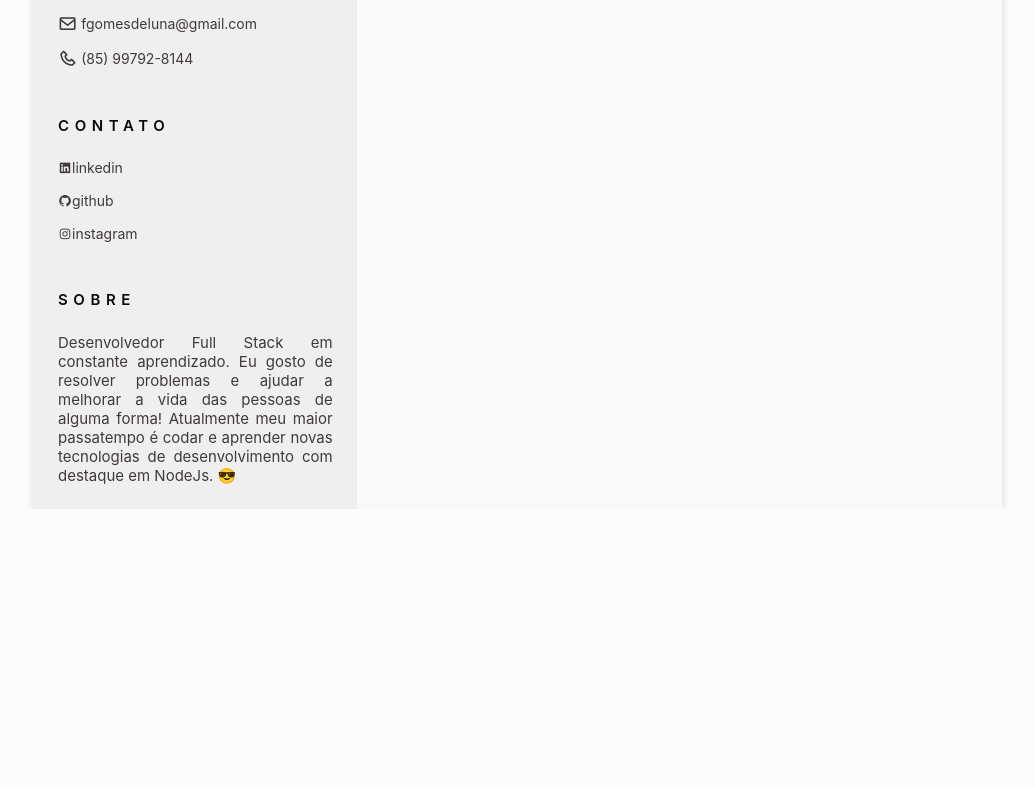
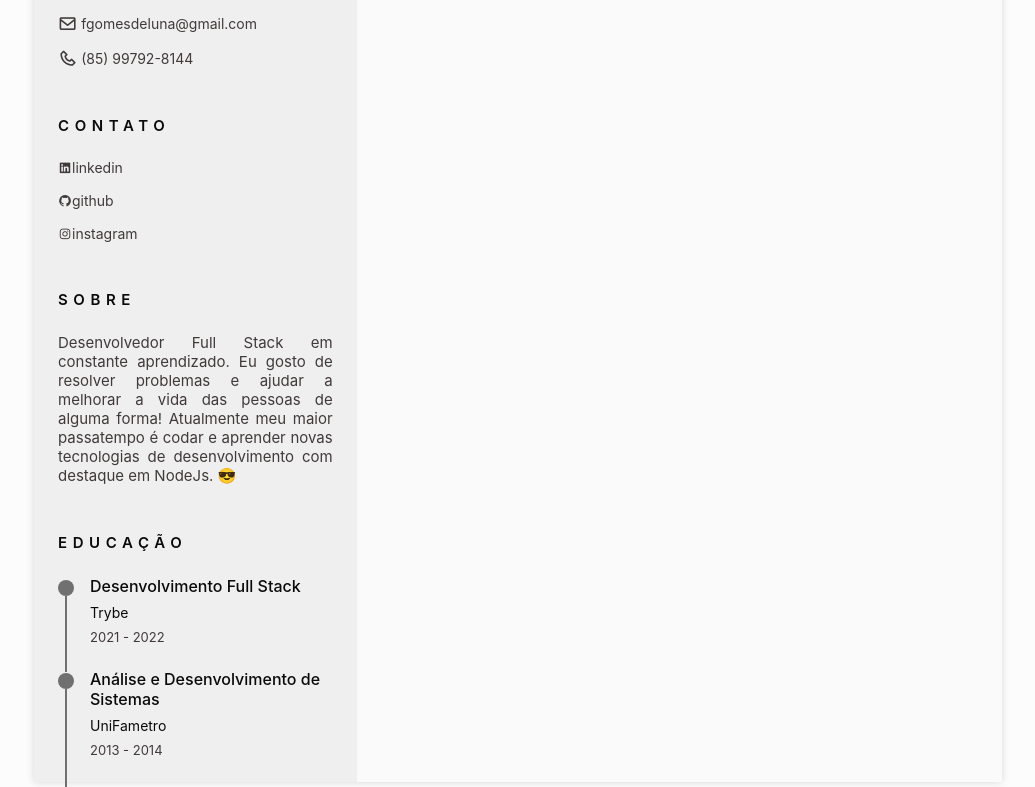
Before and after one commit to f3gomes/vite-resume-builder, a React (Vite) app: page / in a window 1280 px wide. Shown: the part 402-1189 px from the top of the page, without its empty margins (122-1157 px from the left). Before the commit the page ends 911 px from the top, so only its background shows below. Built offline with nearby package versions, Linux system fonts and the light colour scheme.

Commit message:
finish studies section refactor

```diff
--- a/src/components/ResumeFull.jsx
+++ b/src/components/ResumeFull.jsx
@@ -123,10 +123,11 @@ export default function ResumeLeft(props) {
           <p className="profile__description">{resumeState[5].value}</p>
         </section>
 
-        {/* <section className="education section" id="education">
+        <section className="education section" id="education">
           <h2 className="section-title">Educação</h2>
 
           <div className="education__container bd-grid">
+            {resumeState[7].map((item) => (
               <div className="education__content">
                 <div className="education__time">
                   <span className="education__rounder"></span>
@@ -134,48 +135,15 @@ export default function ResumeLeft(props) {
                 </div>
 
                 <div className="education__data bd-grid">
-                <h3 className="education__title">{resumeState[10].value}</h3>
+                  <h3 className="education__title">{item.title}</h3>
 
-                <span className="education__studies">
-                  {resumeState[11].value}
-                </span>
-                <span className="education__year">{resumeState[12].value}</span>
+                  <span className="education__studies">{item.studies}</span>
+                  <span className="education__year">{item.year}</span>
                 </div>
               </div>
-
-            <div className="education__content">
-              <div className="education__time">
-                <span className="education__rounder"></span>
-                <span className="education__line"></span>
+            ))}
           </div>
-
-              <div className="education__data bd-grid">
-                <h3 className="education__title">{resumeState[13].value}</h3>
-
-                <span className="education__studies">
-                  {resumeState[14].value}
-                </span>
-                <span className="education__year">{resumeState[15].value}</span>
-              </div>
-            </div>
-
-            <div className="education__content">
-              <div className="education__time">
-                <span className="education__rounder"></span>
-                <span className="education__line"></span>
-              </div>
-
-              <div className="education__data bd-grid">
-                <h3 className="education__title">{resumeState[16].value}</h3>
-
-                <span className="education__studies">
-                  {resumeState[17].value}
-                </span>
-                <span className="education__year">{resumeState[18].value}</span>
-              </div>
-            </div>
-          </div>
-        </section> */}
+        </section>
 
         {/* <section className="skills section" id="skills">
           <h2 className="section-title">HABILIDADES</h2>
--- a/src/data/FelipeData.js
+++ b/src/data/FelipeData.js
@@ -69,74 +69,16 @@ export const data = [
   [
     {
       id: 0,
-      key: "educationTitle1",
-      value: "Desenvolvimento Full Stack",
-    },
-
-    {
-      id: 1,
-      key: "educationStudies1",
-      value: "Trybe",
-    },
-
-    {
-      id: 2,
-      key: "educationYear1",
-      value: "2021 - 2022",
+      title: "Desenvolvimento Full Stack",
+      studies: "Trybe",
+      year: "2021 - 2022",
     },
 
     {
       id: 3,
-      key: "educationTitle2",
-      value: "Análise e Desenvolvimento de Sistemas",
-    },
-
-    {
-      id: 4,
-      key: "educationStudies2",
-      value: "UniFametro",
-    },
-
-    {
-      id: 5,
-      key: "educationYear2",
-      value: "2013 - 2014",
-    },
-
-    {
-      id: 6,
-      key: "educationTitle3",
-      value: null,
-    },
-
-    {
-      id: 7,
-      key: "educationStudies3",
-      value: null,
-    },
-
-    {
-      id: 8,
-      key: "educationYear3",
-      value: null,
-    },
-
-    {
-      id: 9,
-      key: "educationTitle4",
-      value: null,
-    },
-
-    {
-      id: 10,
-      key: "educationStudies4",
-      value: null,
-    },
-
-    {
-      id: 11,
-      key: "educationYear4",
-      value: null,
+      title: "Análise e Desenvolvimento de Sistemas",
+      studies: "UniFametro",
+      year: "2013 - 2014",
     },
   ],
 
```
Lines whose indentation alone changed are shown as unchanged.
